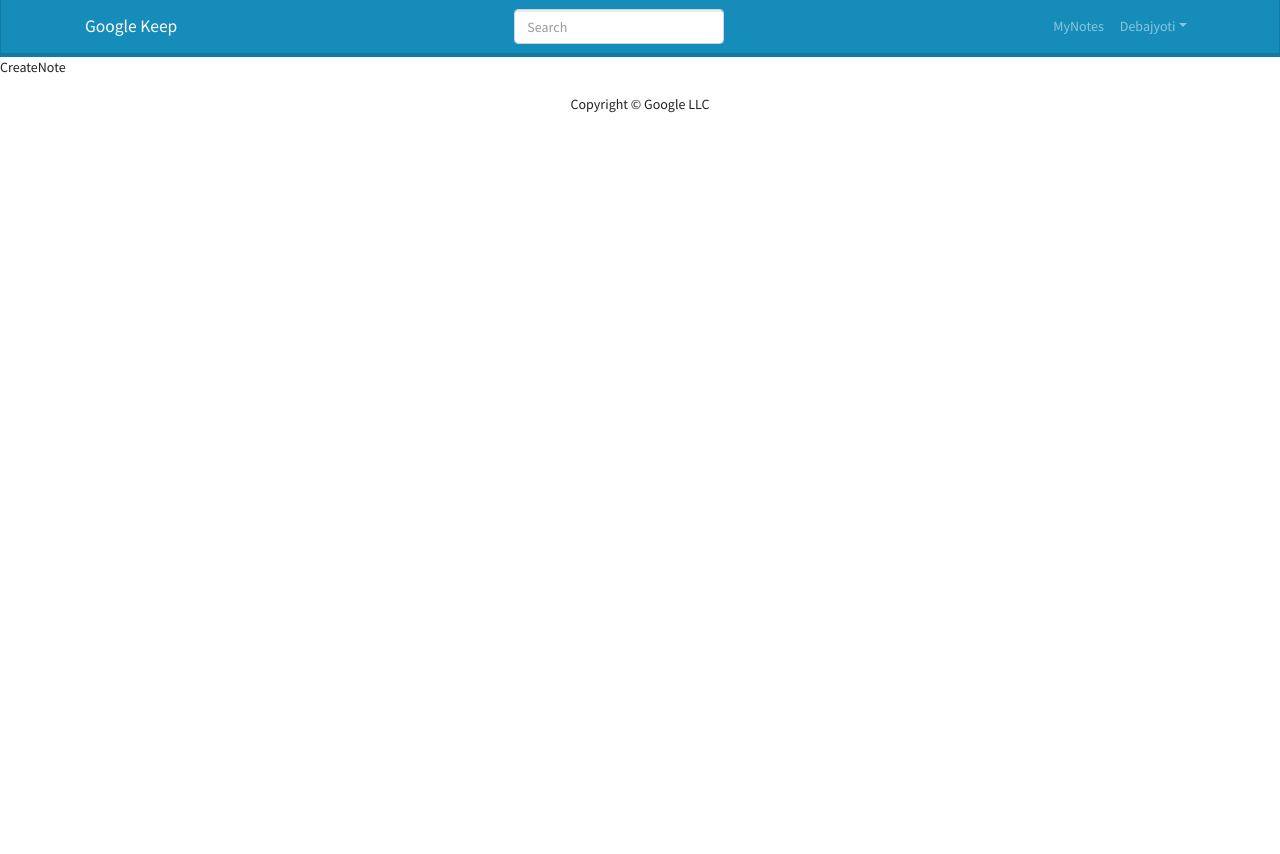
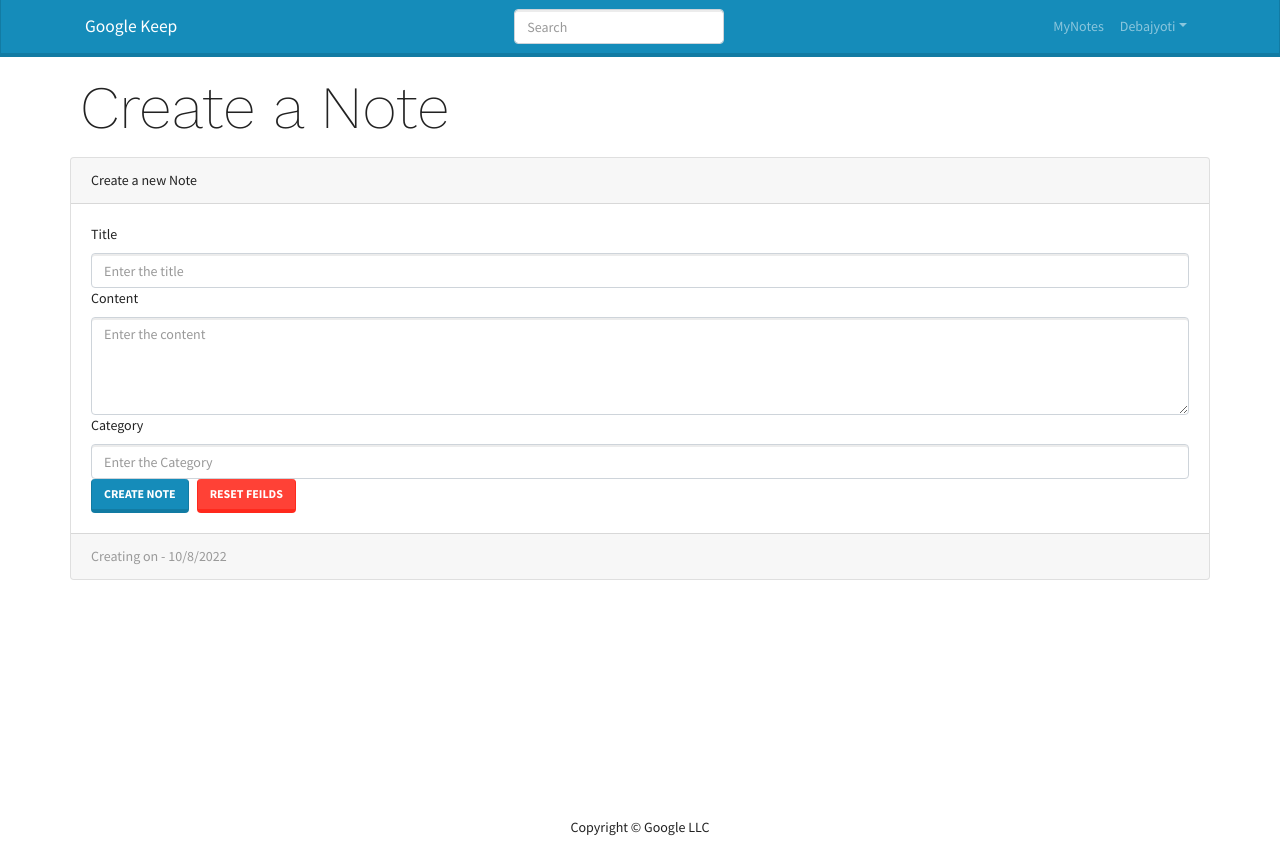
Before and after one commit to debajyoti2050/Google-Keep-Clone, a React (Create React App) app in the folder frontend/: page /createnote in a window 1280 px wide. Before the commit the page ends 800 px from the top, so only its background shows below. Built offline with nearby package versions, Linux system fonts and the light colour scheme.

Commit message:
createNotes

```diff
--- a/frontend/src/actions/notesActions.js
+++ b/frontend/src/actions/notesActions.js
@@ -1,62 +1,75 @@
-import axios from 'axios';
-import { NOTE_CREATE_FAIL, NOTE_CREATE_REQUEST, NOTE_CREATE_SUCCESS, NOTE_LIST_FAIL, NOTE_LIST_REQUEST, NOTE_LIST_SUCCESS } from '../constants/notesConstants';
+import axios from "axios";
+import {
+  NOTE_CREATE_FAIL,
+  NOTE_CREATE_REQUEST,
+  NOTE_CREATE_SUCCESS,
+  NOTE_LIST_FAIL,
+  NOTE_LIST_REQUEST,
+  NOTE_LIST_SUCCESS,
+} from "../constants/notesConstants";
 
-export const listNotes=() => async(dispatch, getState) => {
-    try{
+export const listNotes = () => async (dispatch, getState) => {
+  try {
     dispatch({
-            type: NOTE_LIST_REQUEST
+      type: NOTE_LIST_REQUEST,
     });
     const {
-            userLogin: {userInfo}
+      userLogin: { userInfo },
     } = getState();
     const config = {
       headers: {
-                Authorization: `Bearer ${userInfo.token}`
+        Authorization: `Bearer ${userInfo.token}`,
+      },
+    };
+    const { data } = await axios.get("/api/notes", config);
+    dispatch({
+      type: NOTE_LIST_SUCCESS,
+      payload: data,
+    });
+  } catch (error) {
+    const message =
+      error.response && error.response.data.message
+        ? error.response.data.message
+        : error.message;
+    dispatch({
+      type: NOTE_LIST_FAIL,
+      payload: message,
+    });
   }
 };
-        const {data} = await axios.get('/api/notes', config);
-        dispatch({
-            type: NOTE_LIST_SUCCESS,
-            payload: data
-        });
-    } catch(error){
-        const message= error.response && error.response.data.message
-        ? error.response.data.message
-        : error.message
-        dispatch({
-            type: NOTE_LIST_FAIL,
-            payload: message
-        });
-    }
-}
 
-
-export const createNoteAction = (title, content, category) => async (dispatch, getState) => {
+export const createNoteAction =
+  (title, content, category) => async (dispatch, getState) => {
     try {
       dispatch({
-            type: NOTE_CREATE_REQUEST
+        type: NOTE_CREATE_REQUEST,
       });
       const {
-            userLogin: {userInfo}
+        userLogin: { userInfo },
       } = getState();
       const config = {
         headers: {
-                'Content-Type': 'application/json',
-                Authorization: `Bearer ${userInfo.token}`
+          "Content-Type": "application/json",
+          Authorization: `Bearer ${userInfo.token}`,
+        },
+      };
+      const { data } = await axios.post(
+        "/api/notes/create",
+        { title, content, category },
+        config
+      );
+      dispatch({
+        type: NOTE_CREATE_SUCCESS,
+        payload: data,
+      });
+    } catch (error) {
+      const message =
+        error.response && error.response.data.message
+          ? error.response.data.message
+          : error.message;
+      dispatch({
+        type: NOTE_CREATE_FAIL,
+        payload: message,
+      });
     }
   };
-        const {data} = await axios.post('/api/notes/create', {title, content, category}, config);
-        dispatch({
-            type: NOTE_CREATE_SUCCESS,
-            payload: data
-        });
-    } catch(error) {
-        const message= error.response && error.response.data.message
-        ? error.response.data.message
-        : error.message
-        dispatch({
-            type: NOTE_CREATE_FAIL,
-            payload: message
-        });
-    }
-}
--- a/frontend/src/screens/CreateNote/CreateNote.jsx
+++ b/frontend/src/screens/CreateNote/CreateNote.jsx
@@ -1,9 +1,103 @@
-import React from 'react'
+import React, { useEffect, useState } from "react";
+import MainScreen from "../../components/MainScreen";
+import { Button, Card, Form } from "react-bootstrap";
+import { useDispatch, useSelector } from "react-redux";
+import { createNoteAction } from "../../actions/notesActions";
+import Loading from "../../components/Loading";
+import ErrorMessage from "../../components/ErrorMessage";
+import ReactMarkdown from "react-markdown";
 
-const CreateNote = () => {
+function CreateNote({ history }) {
+  const [title, setTitle] = useState("");
+  const [content, setContent] = useState("");
+  const [category, setCategory] = useState("");
+
+  const dispatch = useDispatch();
+
+  const noteCreate = useSelector((state) => state.noteCreate);
+  const { loading, error, note } = noteCreate;
+
+  console.log(note);
+
+  const resetHandler = () => {
+    setTitle("");
+    setCategory("");
+    setContent("");
+  };
+
+  const submitHandler = (e) => {
+    e.preventDefault();
+    if (!title || !content || !category) return;
+    dispatch(createNoteAction(title, content, category));
+
+
+    resetHandler();
+    history.push("/mynotes");
+  };
+
+  useEffect(() => {}, []);
+
   return (
-    <div>CreateNote</div>
-  )
+    <MainScreen title="Create a Note">
+      <Card>
+        <Card.Header>Create a new Note</Card.Header>
+        <Card.Body>
+          <Form onSubmit={submitHandler}>
+            {error && <ErrorMessage variant="danger">{error}</ErrorMessage>}
+            <Form.Group controlId="title">
+              <Form.Label>Title</Form.Label>
+              <Form.Control
+                type="title"
+                value={title}
+                placeholder="Enter the title"
+                onChange={(e) => setTitle(e.target.value)}
+              />
+            </Form.Group>
+
+            <Form.Group controlId="content">
+              <Form.Label>Content</Form.Label>
+              <Form.Control
+                as="textarea"
+                value={content}
+                placeholder="Enter the content"
+                rows={4}
+                onChange={(e) => setContent(e.target.value)}
+              />
+            </Form.Group>
+            {content && (
+              <Card>
+                <Card.Header>Note Preview</Card.Header>
+                <Card.Body>
+                  <ReactMarkdown>{content}</ReactMarkdown>
+                </Card.Body>
+              </Card>
+            )}
+
+            <Form.Group controlId="content">
+              <Form.Label>Category</Form.Label>
+              <Form.Control
+                type="content"
+                value={category}
+                placeholder="Enter the Category"
+                onChange={(e) => setCategory(e.target.value)}
+              />
+            </Form.Group>
+            {loading && <Loading size={50} />}
+            <Button type="submit" variant="primary">
+              Create Note
+            </Button>
+            <Button className="mx-2" onClick={resetHandler} variant="danger">
+              Reset Feilds
+            </Button>
+          </Form>
+        </Card.Body>
+
+        <Card.Footer className="text-muted">
+          Creating on - {new Date().toLocaleDateString()}
+        </Card.Footer>
+      </Card>
+    </MainScreen>
+  );
 }
 
-export default CreateNote
+export default CreateNote;
--- a/frontend/src/screens/LandingPage/MyNotes/MyNotes.jsx
+++ b/frontend/src/screens/LandingPage/MyNotes/MyNotes.jsx
@@ -19,6 +19,9 @@
  const userLogin = useSelector(state => state.userLogin);
  const {userInfo} = userLogin;
 
+ const noteCreate = useSelector((state) => state.noteCreate);
+ const {success : successCreate } = noteCreate;
+
 
 
 
@@ -32,7 +35,7 @@
    if(!userInfo){
      history.push('/')
    }
-  }, [dispatch]);
+  }, [dispatch, successCreate,history,userInfo]);
 
 
   return (
@@ -44,7 +47,7 @@
       </Link>
       {loading && <ErrorMessage variant="danger">{error}</ErrorMessage>}
       {loading && <Loading/>}
-      {notes?.map((note) => (
+      {notes?.reverse().map((note) => (
         <Accordion key={note._id}>
           <Accordion.Item>
           <Card style={{ margin: 10 }}>
```
Lines whose indentation alone changed are shown as unchanged.
